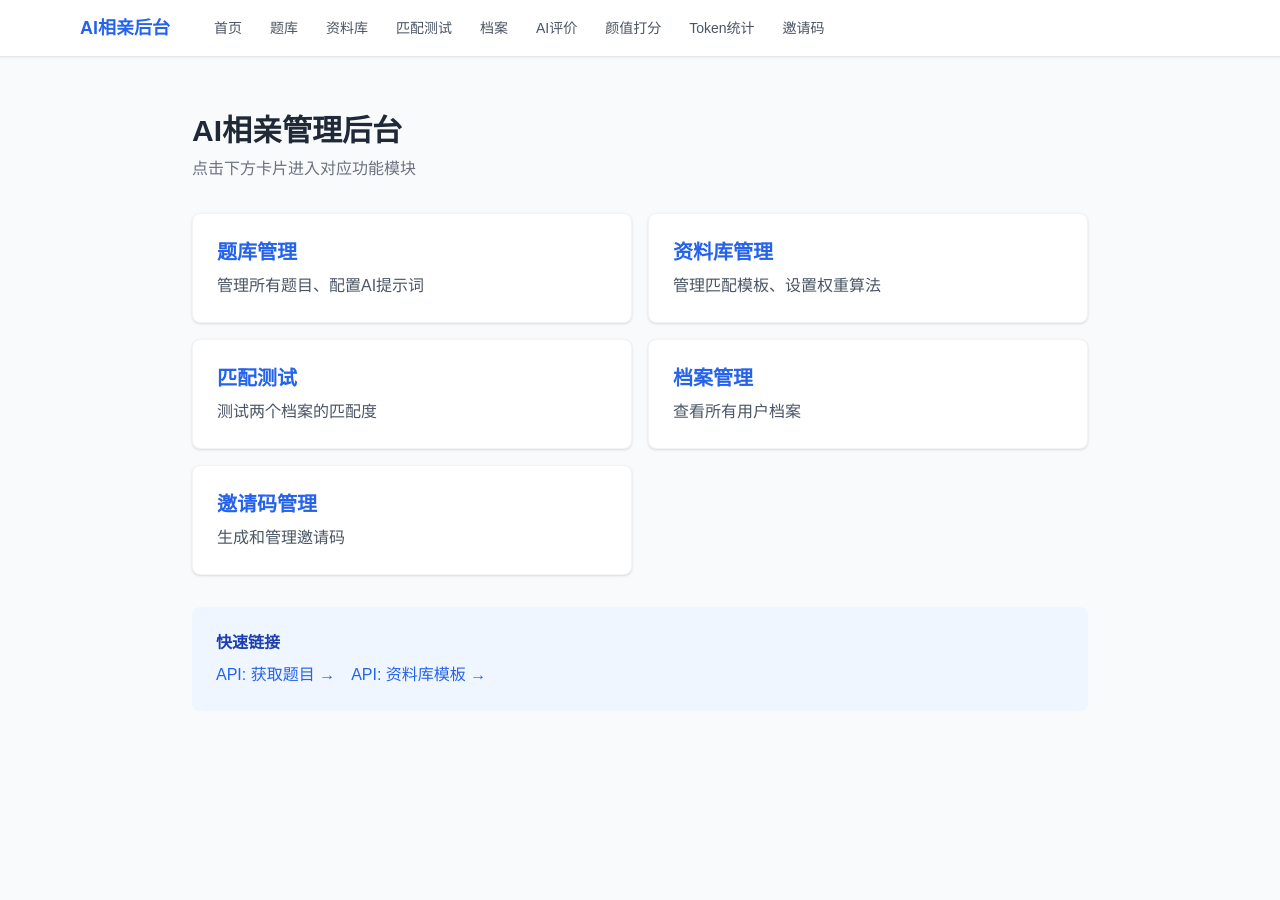
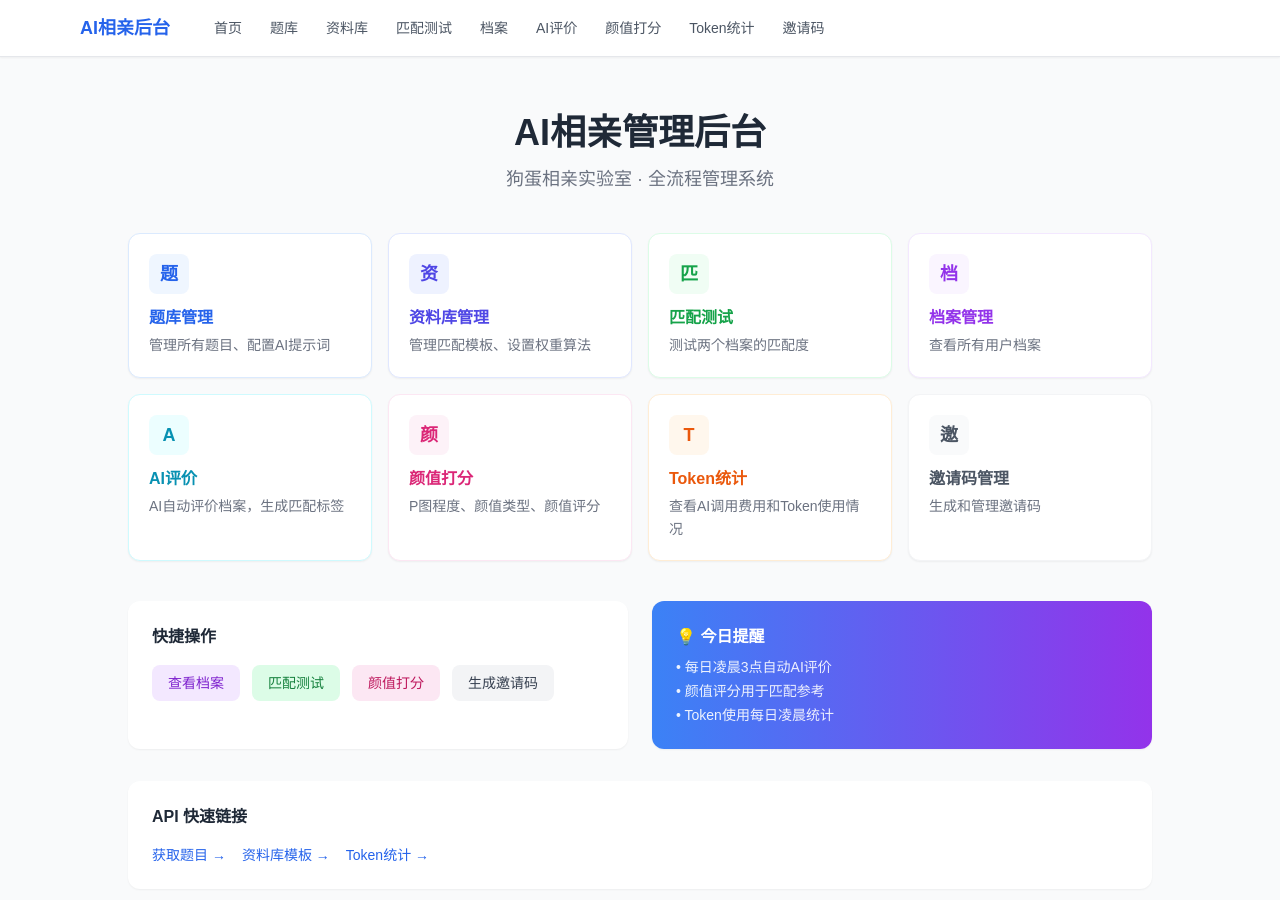
Before and after one commit to LOWLOW152/ai-dating-web, a Next.js app: page /admin in a window 1280 px wide. Shown: the top 900 px of the page. Built offline with nearby package versions, Linux system fonts and the light colour scheme.

Commit message:
feat: 全新导航首页
- 8个功能模块卡片展示

- 彩色图标区分不同功能

- 快捷操作栏和今日提醒

- API快速链接

```diff
--- a/src/app/admin/page.tsx
+++ b/src/app/admin/page.tsx
@@ -2,40 +2,112 @@ import Link from 'next/link';
 
 export default function AdminHome() {
   const links = [
-    { href: '/admin/questions', label: '题库管理', desc: '管理所有题目、配置AI提示词' },
-    { href: '/admin/profile-templates', label: '资料库管理', desc: '管理匹配模板、设置权重算法' },
-    { href: '/admin/match', label: '匹配测试', desc: '测试两个档案的匹配度' },
-    { href: '/admin/profiles', label: '档案管理', desc: '查看所有用户档案' },
-    { href: '/admin/invite-codes', label: '邀请码管理', desc: '生成和管理邀请码' },
+    { href: '/admin/questions', label: '题库管理', desc: '管理所有题目、配置AI提示词', color: 'blue' },
+    { href: '/admin/profile-templates', label: '资料库管理', desc: '管理匹配模板、设置权重算法', color: 'indigo' },
+    { href: '/admin/match', label: '匹配测试', desc: '测试两个档案的匹配度', color: 'green' },
+    { href: '/admin/profiles', label: '档案管理', desc: '查看所有用户档案', color: 'purple' },
+    { href: '/admin/evaluation', label: 'AI评价', desc: 'AI自动评价档案，生成匹配标签', color: 'cyan' },
+    { href: '/admin/beauty-score', label: '颜值打分', desc: 'P图程度、颜值类型、颜值评分', color: 'pink' },
+    { href: '/admin/token-stats', label: 'Token统计', desc: '查看AI调用费用和Token使用情况', color: 'orange' },
+    { href: '/admin/invite-codes', label: '邀请码管理', desc: '生成和管理邀请码', color: 'gray' },
   ];
+
+  const colorClasses: Record<string, { bg: string; text: string; border: string }> = {
+    blue: { bg: 'bg-blue-50', text: 'text-blue-600', border: 'border-blue-100' },
+    indigo: { bg: 'bg-indigo-50', text: 'text-indigo-600', border: 'border-indigo-100' },
+    green: { bg: 'bg-green-50', text: 'text-green-600', border: 'border-green-100' },
+    purple: { bg: 'bg-purple-50', text: 'text-purple-600', border: 'border-purple-100' },
+    cyan: { bg: 'bg-cyan-50', text: 'text-cyan-600', border: 'border-cyan-100' },
+    pink: { bg: 'bg-pink-50', text: 'text-pink-600', border: 'border-pink-100' },
+    orange: { bg: 'bg-orange-50', text: 'text-orange-600', border: 'border-orange-100' },
+    gray: { bg: 'bg-gray-50', text: 'text-gray-600', border: 'border-gray-100' },
+  };
 
   return (
     <main className="min-h-screen bg-gray-50 p-8">
-      <div className="max-w-4xl mx-auto">
-        <h1 className="text-3xl font-bold mb-2 text-gray-800">AI相亲管理后台</h1>
-        <p className="text-gray-500 mb-8">点击下方卡片进入对应功能模块</p>
+      <div className="max-w-5xl mx-auto">
+        {/* 头部 */}
+        <div className="text-center mb-10">
+          <h1 className="text-4xl font-bold mb-3 text-gray-800">AI相亲管理后台</h1>
+          <p className="text-gray-500 text-lg">狗蛋相亲实验室 · 全流程管理系统</p>
+        </div>
 
-        <div className="grid grid-cols-1 md:grid-cols-2 gap-4">
-          {links.map((link) => (
+        {/* 功能卡片 */}
+        <div className="grid grid-cols-1 md:grid-cols-2 lg:grid-cols-4 gap-4">
+          {links.map((link) => {
+            const colors = colorClasses[link.color];
+            return (
               <Link
                 key={link.href}
                 href={link.href}
-              className="block bg-white rounded-lg shadow hover:shadow-md transition-shadow p-6 border border-gray-100"
+                className={`block bg-white rounded-xl shadow-sm hover:shadow-lg transition-all p-5 border ${colors.border} group`}
               >
-              <h2 className="text-xl font-semibold text-blue-600 mb-2">{link.label}</h2>
-              <p className="text-gray-600">{link.desc}</p>
+                <div className={`w-10 h-10 ${colors.bg} rounded-lg flex items-center justify-center mb-3 group-hover:scale-110 transition-transform`}>
+                  <span className={`text-lg font-bold ${colors.text}`}>
+                    {link.label.charAt(0)}
+                  </span>
+                </div>
+                <h2 className={`font-semibold ${colors.text} mb-1`}>{link.label}</h2>
+                <p className="text-sm text-gray-500 leading-relaxed">{link.desc}</p>
               </Link>
-          ))}
+            );
+          })}
         </div>
 
-        <div className="mt-8 bg-blue-50 rounded-lg p-6">
-          <h3 className="font-semibold text-blue-800 mb-2">快速链接</h3>
+        {/* 快捷操作 */}
+        <div className="mt-10 grid grid-cols-1 md:grid-cols-2 gap-6">
+          <div className="bg-white rounded-xl shadow-sm p-6">
+            <h3 className="font-semibold text-gray-800 mb-4">快捷操作</h3>
+            <div className="flex flex-wrap gap-3">
+              <Link
+                href="/admin/profiles"
+                className="px-4 py-2 bg-purple-100 text-purple-700 rounded-lg text-sm hover:bg-purple-200 transition-colors"
+              >
+                查看档案
+              </Link>
+              <Link
+                href="/admin/match"
+                className="px-4 py-2 bg-green-100 text-green-700 rounded-lg text-sm hover:bg-green-200 transition-colors"
+              >
+                匹配测试
+              </Link>
+              <Link
+                href="/admin/beauty-score"
+                className="px-4 py-2 bg-pink-100 text-pink-700 rounded-lg text-sm hover:bg-pink-200 transition-colors"
+              >
+                颜值打分
+              </Link>
+              <Link
+                href="/admin/invite-codes"
+                className="px-4 py-2 bg-gray-100 text-gray-700 rounded-lg text-sm hover:bg-gray-200 transition-colors"
+              >
+                生成邀请码
+              </Link>
+            </div>
+          </div>
+
+          <div className="bg-gradient-to-r from-blue-500 to-purple-600 rounded-xl shadow-sm p-6 text-white">
+            <h3 className="font-semibold mb-2">💡 今日提醒</h3>
+            <ul className="text-sm space-y-1 opacity-90">
+              <li>• 每日凌晨3点自动AI评价</li>
+              <li>• 颜值评分用于匹配参考</li>
+              <li>• Token使用每日凌晨统计</li>
+            </ul>
+          </div>
+        </div>
+
+        {/* API链接 */}
+        <div className="mt-8 bg-white rounded-xl shadow-sm p-6">
+          <h3 className="font-semibold text-gray-800 mb-4">API 快速链接</h3>
           <div className="flex flex-wrap gap-4">
-            <Link href="/api/questions" target="_blank" className="text-blue-600 hover:underline">
-              API: 获取题目 →
+            <Link href="/api/questions" target="_blank" className="text-sm text-blue-600 hover:underline">
+              获取题目 →
             </Link>
-            <Link href="/api/admin/profile-templates" target="_blank" className="text-blue-600 hover:underline">
-              API: 资料库模板 →
+            <Link href="/api/admin/profile-templates" target="_blank" className="text-sm text-blue-600 hover:underline">
+              资料库模板 →
+            </Link>
+            <Link href="/api/admin/token-stats" target="_blank" className="text-sm text-blue-600 hover:underline">
+              Token统计 →
             </Link>
           </div>
         </div>
```
Lines whose indentation alone changed are shown as unchanged.
